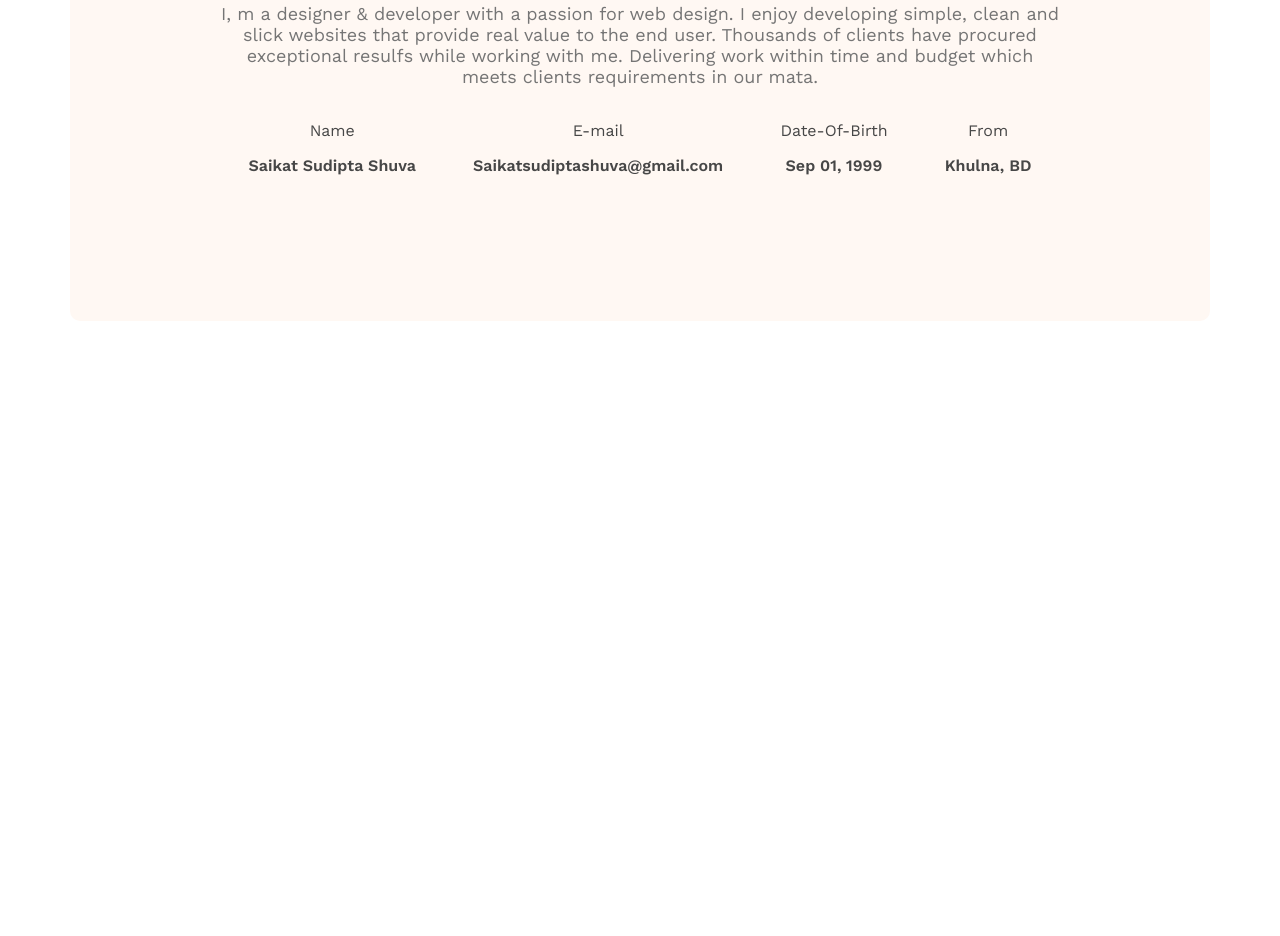
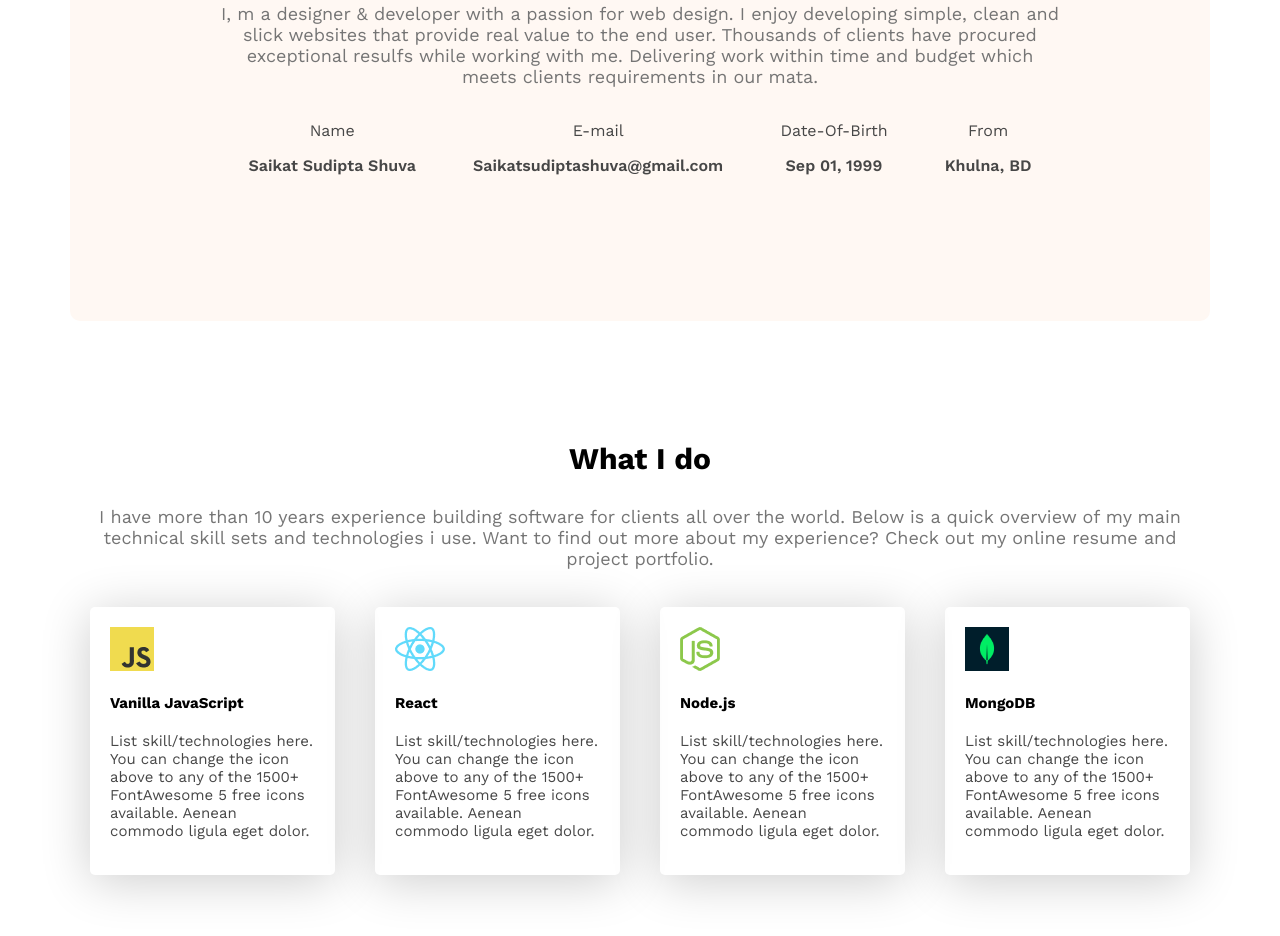
Before and after one commit to saikat-sudipta-shuva/Web-Dev_portfolio, a plain HTML site: page index.html in a window 1280 px wide. Shown: the part 940-1876 px from the top of the page. Before the commit the page ends 1269 px from the top, so only its background shows below. Drawn offline with nearby package versions, Linux system fonts and the light colour scheme.

Commit message:
What I Do section

```diff
--- a/index.html
+++ b/index.html
@@ -56,6 +56,33 @@
             </about-items>
         </div>
     </section>
+    <section class="skills ">
+        <h3 class="section-title text-center">What I do</h3>
+        <p class="section-description text-center">I have more than 10 years experience building software for clients all over the world. Below is a quick overview of my main technical skill sets and technologies i use. Want to find out more about my experience? Check out my online resume and project portfolio.</p>
+        <skill class="skills-container">
+            <!--.skill*4>img+h4.skill-title+p.skill-description-->
+            <div class="skill ">
+                <img src="images/icons/js.png" alt="">
+                <h4 class="skill-title">Vanilla JavaScript</h4>
+                <p class="skill-description dark-2">List skill/technologies here. You can change the icon above to any of the 1500+ FontAwesome 5 free icons available. Aenean commodo ligula eget dolor.</p>
+            </div>
+            <div class="skill">
+                <img src="images/icons/react.png" alt="">
+                <h4 class="skill-title">React</h4>
+                <p class="skill-description dark-2">List skill/technologies here. You can change the icon above to any of the 1500+ FontAwesome 5 free icons available. Aenean commodo ligula eget dolor.</p>
+            </div>
+            <div class="skill">
+                <img src="images/icons/nodejs.png" alt="">
+                <h4 class="skill-title">Node.js</h4>
+                <p class="skill-description dark-2">List skill/technologies here. You can change the icon above to any of the 1500+ FontAwesome 5 free icons available. Aenean commodo ligula eget dolor.</p>
+            </div>
+            <div class="skill">
+                <img src="images/icons/mongo.png" alt="">
+                <h4 class="skill-title">MongoDB</h4>
+                <p class="skill-description dark-2">List skill/technologies here. You can change the icon above to any of the 1500+ FontAwesome 5 free icons available. Aenean commodo ligula eget dolor.</p>
+            </div>
+        </skill>
+    </section>
     </main>
     <footer>
 
--- a/style.css
+++ b/style.css
@@ -43,6 +43,9 @@
     color: #757575;
 }
 
+.text-center{
+    text-align: center;
+}
 .secondary-bg{
     background-color: #FFF8F3;
 }
@@ -119,8 +122,11 @@ main{
     border-radius: 10px;
     padding: 130px 150px;
     text-align: center;
+}
+
+main section{
     margin-top: 120px;
-
+    margin-bottom: 120px;
 }
 .about-items{
     display: flex;
@@ -129,3 +135,19 @@ main{
 .item-description{
     font-weight: 600;
 }
+
+/*what i do section*/
+
+.skills-container{
+    display: flex;
+    justify-content: center;
+    font-size: 15px;
+
+}
+
+.skill{
+    padding: 20px;
+    margin: 20px;
+    box-shadow: 0px 6px 50px 0px rgba(0, 0, 0, 0.2);
+    border-radius: 5px;
+}
```
